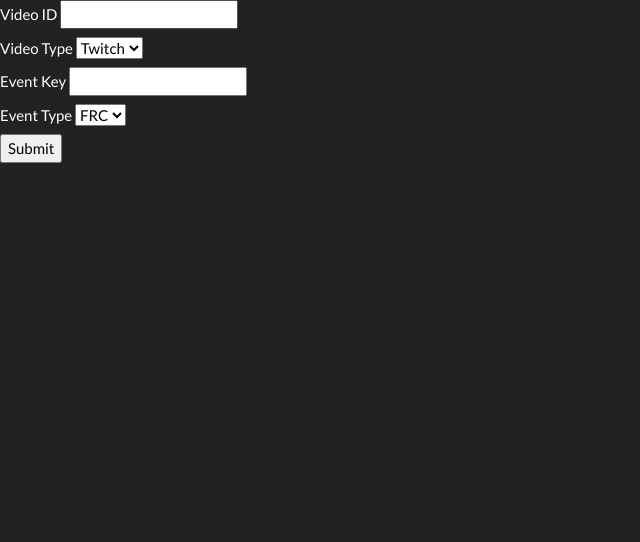
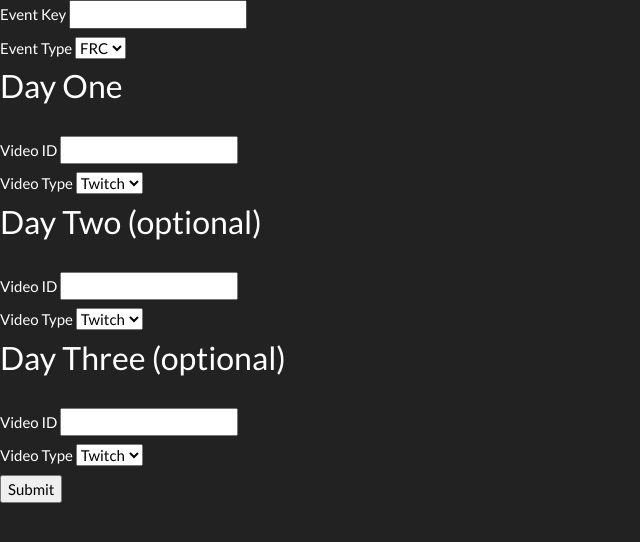
Before and after one commit to tweirtx/ReMatch, a plain HTML site: page index.html in a window 1280 px wide. Shown: the whole page, without its empty margins (0-640 px from the left). Drawn offline with Linux system fonts and the light colour scheme.

Commit message:
Added support for multiple days in HTML

```diff
--- a/index.html
+++ b/index.html
@@ -8,17 +8,7 @@
 <body>
     <!--suppress HtmlUnknownTarget -->
     <form action="/execute" method="post">
-        <label>Video ID
-            <input name="video_id" type="text">
-        </label>
-        <br>
-        <label>Video Type
-            <select name="video_type">
-                <option value="twitch">Twitch</option>
-            </select>
-        </label>
-        <br>
-        <label>Event Key
+	<label>Event Key
             <input name="event_key" type="text">
         </label>
         <br>
@@ -28,6 +18,42 @@
             </select>
         </label>
         <br>
+        <h3>Day One</h3>
+	<br>
+	<label>Video ID
+            <input name="video_id_day_one" type="text">
+        </label>
+        <br>
+        <label>Video Type
+            <select name="video_type_day_one">
+                <option value="twitch">Twitch</option>
+            </select>
+        </label>
+        <br>
+	<h3>Day Two (optional)</h3>
+        <br>
+        <label>Video ID
+            <input name="video_id_day_two" type="text">
+        </label>
+        <br>
+        <label>Video Type
+            <select name="video_type_day_two">
+                <option value="twitch">Twitch</option>
+            </select>
+        </label>
+        <br>
+	<h3>Day Three (optional)</h3>
+        <br>
+        <label>Video ID
+            <input name="video_id_day_three" type="text">
+        </label>
+        <br>
+        <label>Video Type
+            <select name="video_type_day_three">
+                <option value="twitch">Twitch</option>
+            </select>
+        </label>
+        <br>
         <input type="submit">
     </form>
 </body>
```
